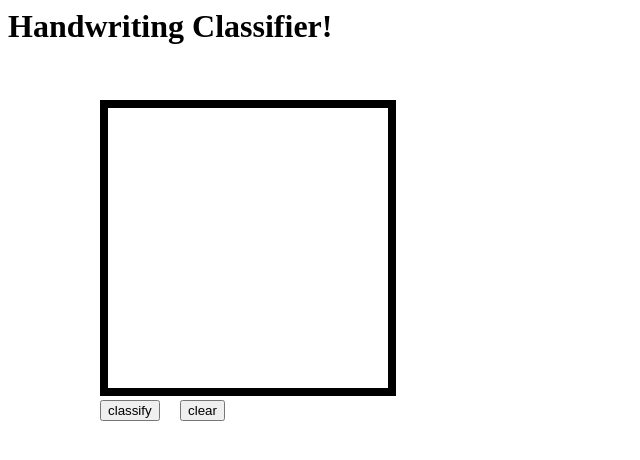
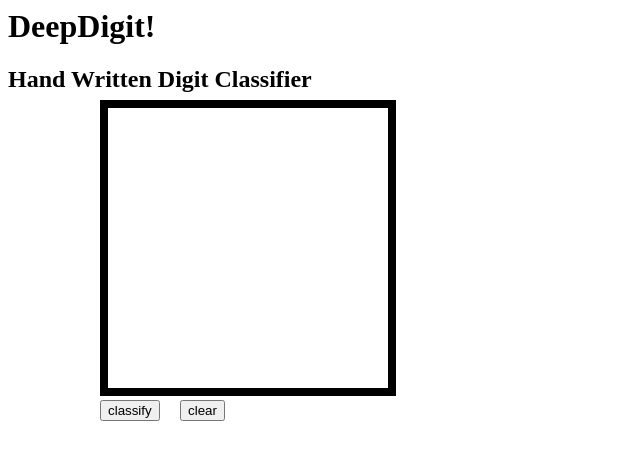
Before and after one commit to SKT27182/DeepDigit, a plain HTML site: page index.html in a window 1280 px wide. Shown: the whole page, without its empty margins (0-640 px from the left). Drawn offline with Linux system fonts and the light colour scheme; no server answers.

Commit message:
Changed the Heading

```diff
--- a/index.html
+++ b/index.html
@@ -7,7 +7,8 @@
 
 </head>
 <body>
-    <h1>Handwriting Classifier!</h1>
+    <h1>DeepDigit!</h1>
+    <h2>Hand Written Digit Classifier</h2>
     <canvas id="canvas" width="280" height="280" style="position:absolute;top:100;left:100;border:8px solid;"></canvas>
     <img id="canvasimg" style="position:absolute;top:10%;left:52%;width:280;height:280;display:none;">
     <input type="button" value="classify" id="sb" size="48" style="position:absolute;top:400;left:100;">
--- a/script.js
+++ b/script.js
@@ -54,7 +54,7 @@
 	return model.fit(trainXs, trainYs, {
 		batchSize: BATCH_SIZE,
 		validationData: [testXs, testYs],
-		epochs: 8,
+		epochs: 5,
 		shuffle: true,
 		callbacks: fitCallbacks
 	});
```
